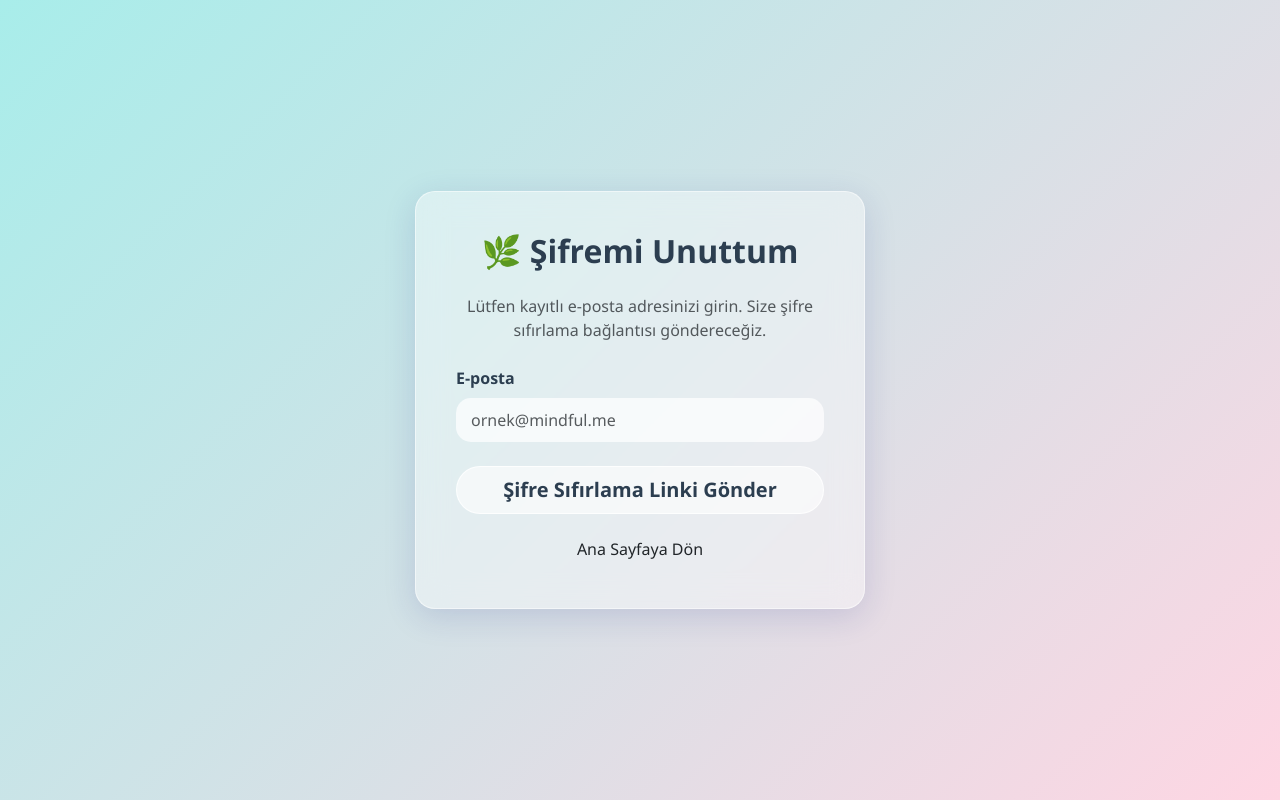
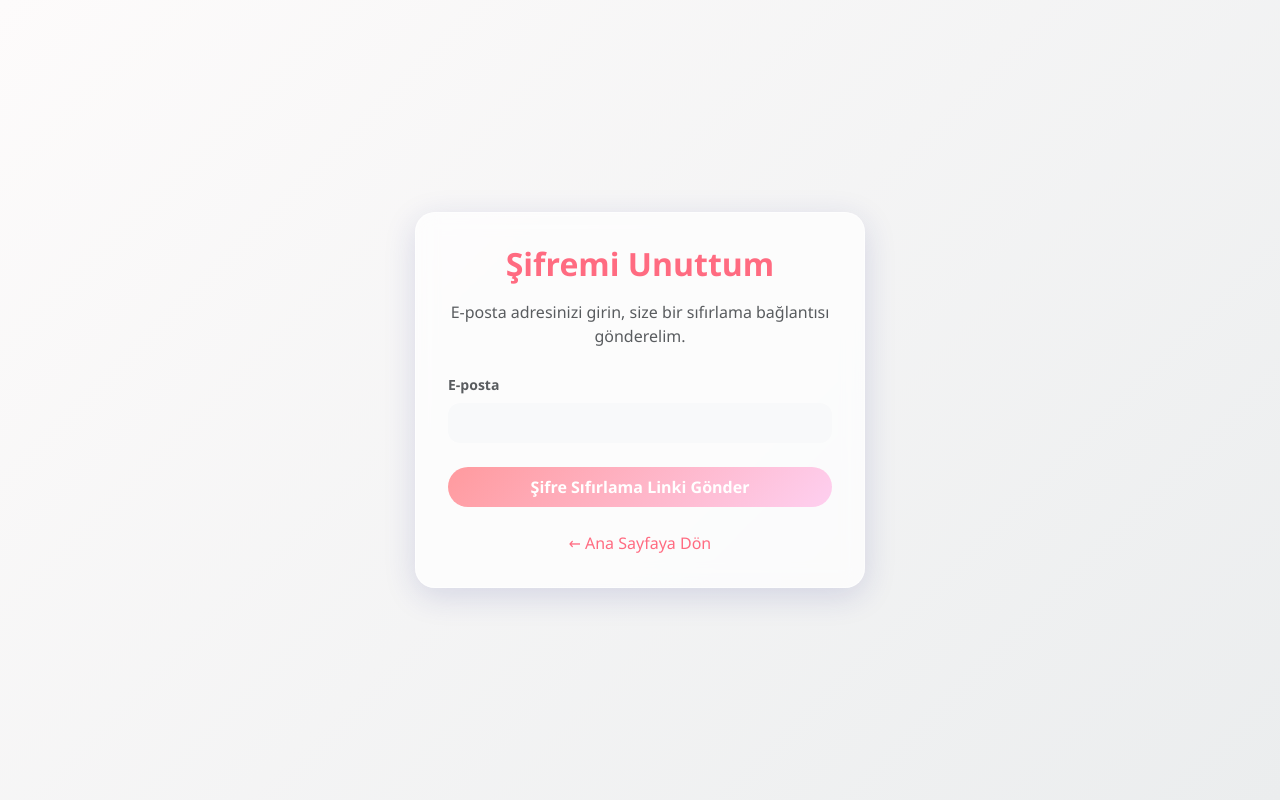
Before and after one commit to zeynaksoy/mindful-me, a Flask app: page /reset_password_request in a window 1280 px wide. Run offline with Flask 3, Linux system fonts and the light colour scheme; some libraries are stand-ins or nearby versions.

```diff
--- a/app/routes.py
+++ b/app/routes.py
@@ -9,6 +9,7 @@ from app import db, mail
 from flask_mail import Message
 from itsdangerous import URLSafeTimedSerializer
 from flask_babel import gettext as _, lazy_gettext as _l
+from app.email import send_password_reset_email
 
 main = Blueprint('main', __name__)
 
--- a/app/templates/reset_password_request.html
+++ b/app/templates/reset_password_request.html
@@ -3,87 +3,82 @@
 <head>
     <meta charset="UTF-8">
     <meta name="viewport" content="width=device-width, initial-scale=1.0">
-    <title>Mindful-Me | {{ _('Şifremi Unuttum') }}</title>
-    <!-- Bootstrap 5 CSS -->
-    <link href="https://cdn.jsdelivr.net/npm/bootstrap@5.3.2/dist/css/bootstrap.min.css" rel="stylesheet">
+    <title>Mindful Me - Şifremi Unuttum</title>
+    <link href="https://cdn.jsdelivr.net/npm/bootstrap@5.3.0/dist/css/bootstrap.min.css" rel="stylesheet">
     <style>
         body {
-            background: linear-gradient(135deg, #a8edea 0%, #fed6e3 100%);
-            font-family: 'Segoe UI', Tahoma, Geneva, Verdana, sans-serif;
+            background: linear-gradient(135deg, #fdfbfb 0%, #ebedee 100%);
             min-height: 100vh;
-            color: #2c3e50;
             display: flex;
             align-items: center;
             justify-content: center;
+            font-family: 'Segoe UI', Tahoma, Geneva, Verdana, sans-serif;
         }
-
         .glass-card {
-            background: rgba(255, 255, 255, 0.4);
-            backdrop-filter: blur(15px);
-            -webkit-backdrop-filter: blur(15px);
+            background: rgba(255, 255, 255, 0.7);
+            backdrop-filter: blur(10px);
             border: 1px solid rgba(255, 255, 255, 0.5);
             border-radius: 20px;
-            box-shadow: 0 8px 32px 0 rgba(31, 38, 135, 0.15);
-            padding: 2.5rem;
+            box-shadow: 0 8px 32px rgba(31, 38, 135, 0.15);
+            padding: 2rem;
             width: 100%;
             max-width: 450px;
         }
-
         .btn-glass {
-            background: rgba(255, 255, 255, 0.6);
-            border: 1px solid rgba(255, 255, 255, 0.8);
-            color: #2c3e50;
+            background: linear-gradient(135deg, #ff9a9e 0%, #fecfef 99%, #fecfef 100%);
+            border: none;
+            color: #fff;
+            border-radius: 50px;
             font-weight: bold;
-            border-radius: 50px;
-            transition: all 0.3s;
+            transition: all 0.3s ease;
         }
-
         .btn-glass:hover {
-            background: rgba(255, 255, 255, 0.9);
             transform: translateY(-2px);
-        }
-
-        .form-control {
-            background: rgba(255, 255, 255, 0.7);
-            border: none;
-            border-radius: 15px;
-            padding: 10px 15px;
+            box-shadow: 0 5px 15px rgba(255, 154, 158, 0.4);
+            color: #fff;
         }
     </style>
 </head>
 <body>
     <div class="container">
         <div class="row justify-content-center">
-            <div class="col-auto">
-                <div class="glass-card text-center">
-                    <h2 class="fw-bold mb-4">🌿 {{ _('Şifremi Unuttum') }}</h2>
-                    <p class="text-muted mb-4">{{ _('Lütfen kayıtlı e-posta adresinizi girin. Size şifre sıfırlama bağlantısı göndereceğiz.') }}</p>
+            <div class="col-md-6 col-lg-5">
+                <div class="glass-card text-center mx-auto">
+                    <h2 class="fw-bold mb-3" style="color: #ff6b81;">Şifremi Unuttum</h2>
+                    <p class="text-muted mb-4">E-posta adresinizi girin, size bir sıfırlama bağlantısı gönderelim.</p>
 
                     {% with messages = get_flashed_messages(with_categories=true) %}
                         {% if messages %}
                             {% for category, message in messages %}
-                                <div class="alert alert-{{ category }} rounded-4">{{ message }}</div>
+                            <div class="alert alert-{{ category }} alert-dismissible fade show" role="alert" style="border-radius: 12px;">
+                                {{ message }}
+                                <button type="button" class="btn-close" data-bs-dismiss="alert" aria-label="Close"></button>
+                            </div>
                             {% endfor %}
                         {% endif %}
                     {% endwith %}
 
-                    <form method="POST" action="">
+                    <form method="POST">
                         {{ form.hidden_tag() }}
-                        <div class="mb-4 text-start">
-                            {{ form.email.label(class_="form-label fw-bold") }}
-                            {{ form.email(class_="form-control", placeholder="ornek@mindful.me") }}
+                        <div class="mb-3 text-start">
+                            {{ form.email.label(class_="form-label fw-semibold text-muted small") }}
+                            {{ form.email(class_="form-control bg-light border-0 py-2", style="border-radius:12px;") }}
                             {% for error in form.email.errors %}
-                                <small class="text-danger">{{ error }}</small>
+                            <div class="text-danger small mt-1">⚠️ {{ error }}</div>
                             {% endfor %}
                         </div>
-                        <div class="d-grid gap-2">
-                            {{ form.submit(class_="btn btn-glass btn-lg") }}
-                            <a href="{{ url_for('main.index') }}" class="btn btn-link text-dark text-decoration-none mt-2">{{ _('Ana Sayfaya Dön') }}</a>
+                        <div class="d-grid mt-4">
+                            {{ form.submit(class_="btn btn-glass py-2") }}
                         </div>
                     </form>
+
+                    <div class="mt-4">
+                        <a href="{{ url_for('main.index') }}" class="text-decoration-none" style="color: #ff6b81; font-weight: 500;">← Ana Sayfaya Dön</a>
+                    </div>
                 </div>
             </div>
         </div>
     </div>
+    <script src="https://cdn.jsdelivr.net/npm/bootstrap@5.3.0/dist/js/bootstrap.bundle.min.js"></script>
 </body>
 </html>
```
Also changed, not shown: app/email.py (added, +27 -0 lines), app/models.py (+15 -0 lines), app/templates/email/reset_password.html (added, +23 -0 lines), app/templates/email/reset_password.txt (added, +11 -0 lines), app/templates/reset_password.html (+41 -41 lines).
